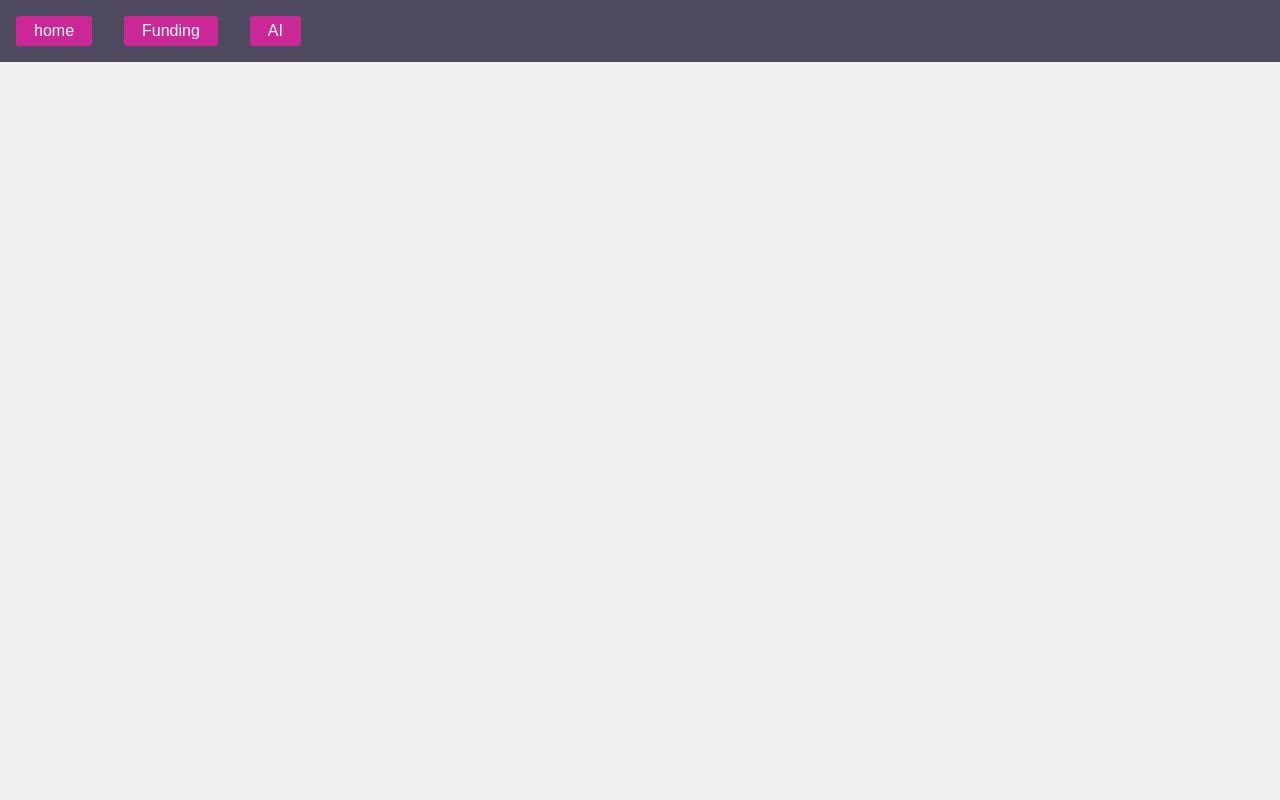
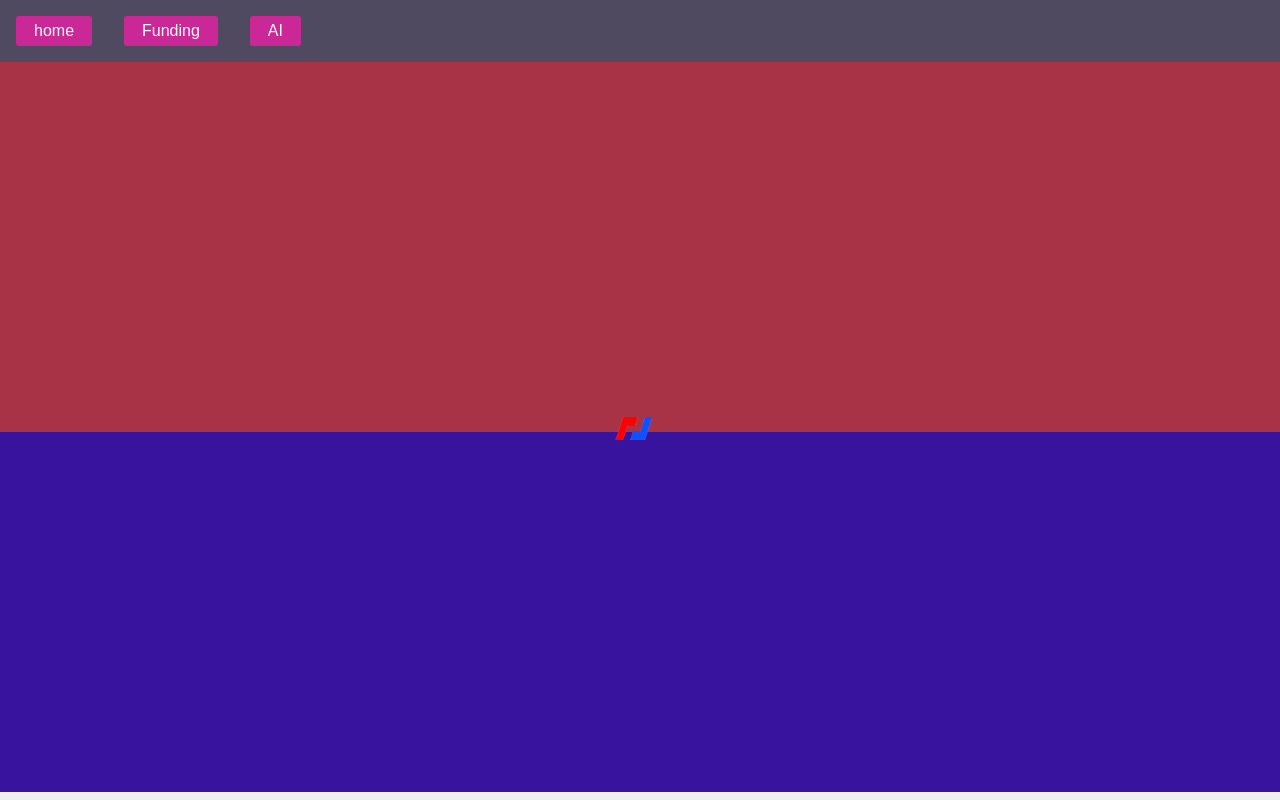
Before and after one commit to JorisOpsommer/Mexer, a React (Create React App) app: page / in a window 1280 px wide. Built offline with nearby package versions, Linux system fonts and the light colour scheme.

Commit message:
fixed nav

```diff
--- a/src/App.tsx
+++ b/src/App.tsx
@@ -15,7 +15,7 @@
         <nav>
           <NavMenu></NavMenu>
         </nav>
-        <Route path="/home">
+        <Route exact path="/">
           <Home></Home>
         </Route>
         <Route path="/funding">
--- a/src/nav/Nav-menu.tsx
+++ b/src/nav/Nav-menu.tsx
@@ -7,7 +7,7 @@
   return (
     <div>
       <StyledNavBackground>
-        <Link to="/home">
+        <Link to="/">
           <PrimaryButton>home</PrimaryButton>
         </Link>
         <Link to="/funding">
```
